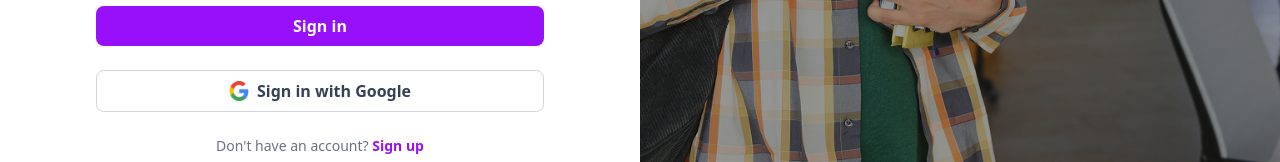
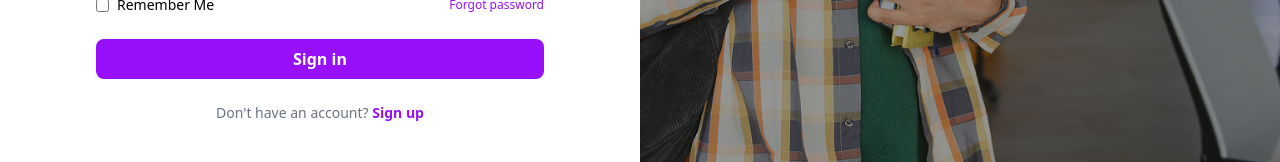
Before and after one commit to imdax/foreign-jao-public-, a React (Vite) app: page /login in a window 1280 px wide. Shown: the part 525-687 px from the top of the page. Built offline with nearby package versions, Linux system fonts and the light colour scheme; no server answers.

Commit message:
Remove Google sign-in button from LoginPage component

```diff
--- a/src/Pages/LoginPage.jsx
+++ b/src/Pages/LoginPage.jsx
@@ -121,19 +121,6 @@ const LoginPage = () => {
               >
                 {loading ? "Signing in..." : "Sign in"}
               </button>
-
-              {/* ✅ Fixed Google Icon Path */}
-              <button
-                type="button"
-                className="w-full flex items-center justify-center border border-gray-300 rounded-lg py-2 mt-2 font-semibold text-gray-700 bg-white hover:bg-gray-50 transition"
-              >
-                <img
-                  src="/assets/google-icon.png"
-                  alt="Google"
-                  className="w-5 h-5 mr-2"
-                />
-                Sign in with Google
-              </button>
             </form>
 
             <div className="text-center text-sm text-gray-500 mt-6">
```
